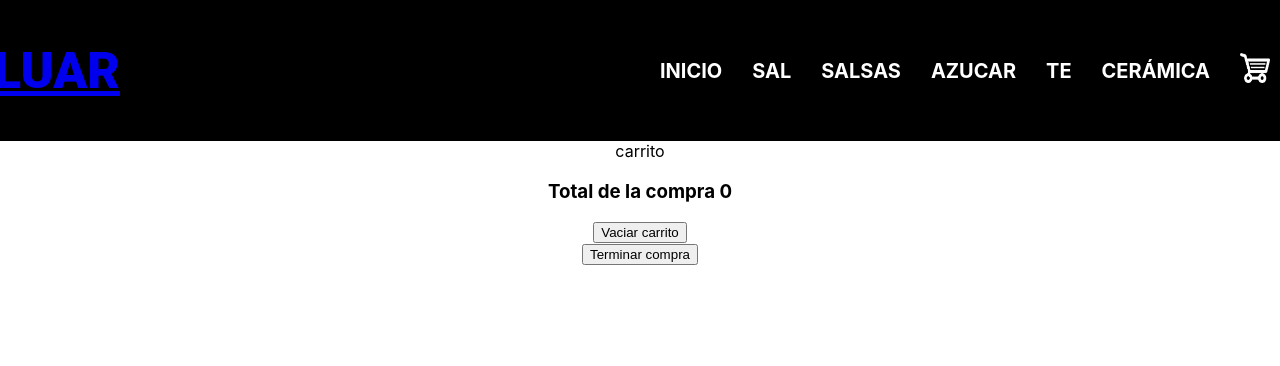
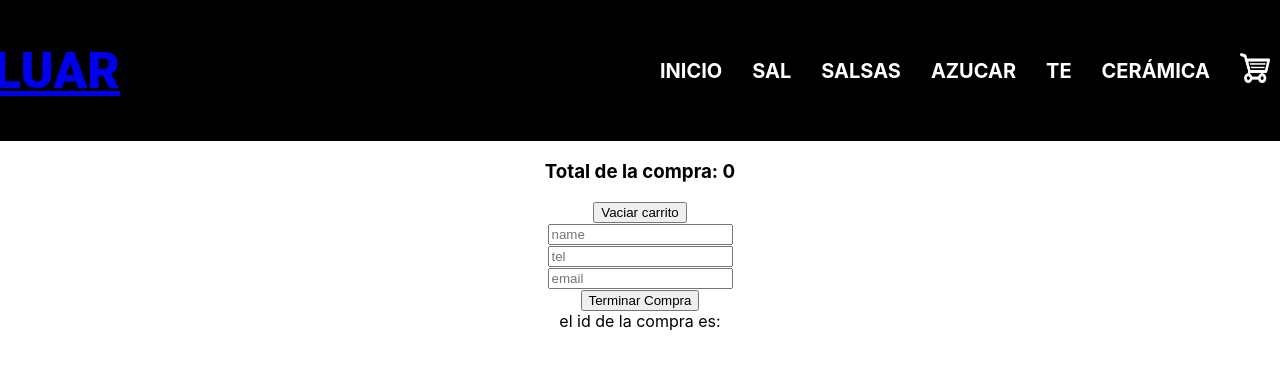
Before and after one commit to gas2910/ecommerce-luar, a React (Create React App) app: page /cart in a window 1280 px wide. Shown: the top 366 px of the page. Built offline with nearby package versions, Linux system fonts and the light colour scheme.

Commit message:
generacion de ordenes

```diff
--- a/package.json
+++ b/package.json
@@ -11,6 +11,7 @@
     "react-dom": "^17.0.2",
     "react-router-dom": "^6.2.2",
     "react-scripts": "5.0.0",
+    "sweetalert": "^2.1.2",
     "web-vitals": "^2.1.4"
   },
   "scripts": {
--- a/src/components/Cart/cart.jsx
+++ b/src/components/Cart/cart.jsx
@@ -1,17 +1,84 @@
+import { addDoc, collection, getFirestore } from "firebase/firestore"
+import { useState } from "react"
 import { useCartContext } from "../../context/cartContext"
 
+
 function Cart() {
-    const {cartList, vaciarCarrito, precioTotal, eliminarItem, terminarCompra} = useCartContext()
-    console.log(cartList)
+  const {cartList, vaciarCarrito, precioTotal, eliminarItem, precioParcial} = useCartContext()
+  const [dataForm, setDataForm] = useState({
+    email: '', name: '', phone: ''
+  })
+  const [id, setId] = useState('')
+
+  const generarOrden= async (e)=>{
+    e.preventDefault();
+
+    let orden = {}
+
+    orden.buyer = dataForm
+    orden.total = precioTotal();
+
+    orden.productos = cartList.map(cartItem => {
+        const id = cartItem.id;
+        const nombre = cartItem.nombre;
+        const precio = cartItem.precio * cartItem.cantidad;
+
+        return {id, nombre, precio}
+    })
+
+    const db = getFirestore()
+    const queryCollectionSet = collection(db, 'orders')
+    addDoc(queryCollectionSet, orden)
+    .then(resp => setId(resp.id))
+    .catch(err => console.log(err))
+    .finally(() => console.log('termino'))
+
+  }
+
+
+  const handleChange = (e) => {
+      setDataForm({
+        ...dataForm,
+        [e.target.name]: e.target.value
+    })
+  }
 
   return (
 
     <div>
-        carrito
-        {cartList.map(item => <li key = {item.id}>{item.nombre} {item.cantidad} <button onClick = {() => eliminarItem (item.id)} >Eliminar</button></li>)}
-        <h3>Total de la compra {precioTotal()}</h3>
+        {cartList.map(item => <li key = {item.id}>nombre: {item.nombre} cantidad: {item.cantidad} precio: {precioParcial()}<button onClick = {() => eliminarItem (item.id)} >Eliminar</button></li>)}
+        <h3>Total de la compra: {precioTotal()}</h3>
         <button onClick = {vaciarCarrito} >Vaciar carrito</button> <br/>
-        <button onClick = {terminarCompra} >Terminar compra</button>
+        <form
+                onSubmit={generarOrden}
+            >
+                <input
+                    type='text'
+                    name='name'
+                    placeholder='name'
+                    value={dataForm.name}
+                    onChange={handleChange}
+                /><br />
+                <input
+                    type='text'
+                    name='phone'
+                    placeholder='tel'
+                    value={dataForm.phone}
+                    onChange={handleChange}
+                /><br/>
+                <input
+                    type='email'
+                    name='email'
+                    placeholder='email'
+                    value={dataForm.email}
+                    onChange={handleChange}
+                /><br/>
+
+                <button>Terminar Compra</button>
+                <br/>
+                {id.length !== '' && `el id de la compra es: ${id}`}
+            </form>
+        {/* <button onClick = {terminarCompra} >Terminar compra</button> */}
     </div>
 
   )
--- a/src/components/ItemDetailContainer/ItemDetail.jsx
+++ b/src/components/ItemDetailContainer/ItemDetail.jsx
@@ -6,14 +6,12 @@ import { useCartContext } from "../../context/cartContext"
 const ItemDetail = ({items}) => {
     const {img, nombre, precio, caracteristicas, stock} = items
     const [count, setCount] = useState(null)
-    const {agregarAlCarrito, cartList} = useCartContext()
+    const {agregarAlCarrito} = useCartContext()
 
     const onAdd = (cant) => {
         setCount(cant)
         agregarAlCarrito({...items, cantidad: cant})
     }
-
-    console.log(cartList)
 
     return (
         <div>
--- a/src/components/ItemDetailContainer/ItemDetailContainer.jsx
+++ b/src/components/ItemDetailContainer/ItemDetailContainer.jsx
@@ -7,18 +7,17 @@ import ItemDetail from './ItemDetail'
 const ItemDetailContainer = () => {
     //llamada a la API
     const [items, setItems] = useState({})
-    const [loading, setLoading] = useState(false)
+    const [loading, setLoading] = useState(true)
     const {detalleId} = useParams ()
 
 
     useEffect(() =>{
-        // setLoading(true)
         const db = getFirestore()
         const queryDb = doc(db, 'productos', detalleId)
         getDoc(queryDb)
         .then(resp => setItems({id:resp.id, ...resp.data()}) )
-        // .catch((err) => console.log(err))
-        // .finally(() => {setLoading(false)})
+        .catch((err) => console.log(err))
+        .finally(() => {setLoading(false)})
     },[detalleId])
 
   return (
--- a/src/components/ItemListContainer/ItemListContainer.jsx
+++ b/src/components/ItemListContainer/ItemListContainer.jsx
@@ -13,7 +13,6 @@ function ItemListContainer ({greeting}) {
 
     useEffect(() =>{
         if (categoriaId){
-            // setLoading(true)
             const db = getFirestore()
             const queryCollection = collection(db, 'productos')
             const queryFilter = query(queryCollection, where('categoria', '==', categoriaId))
--- a/src/context/cartContext.jsx
+++ b/src/context/cartContext.jsx
@@ -23,6 +23,10 @@ const precioTotal = () => {
     return cartList.reduce((acum, prod) => acum + (prod.cantidad * prod.precio) , 0)
 }
 
+const precioParcial = () => {
+
+}
+
 const sumaItems = () => {
     return cartList.reduce((acum, prod) => acum += prod.cantidad , 0)// acum = acum + cantidad
 }
@@ -37,6 +41,7 @@ return (
         agregarAlCarrito,
         vaciarCarrito,
         precioTotal,
+        precioParcial,
         sumaItems,
         eliminarItem,
         terminarCompra
```
Also changed, not shown: 1 other file (tests, documents, lock files or other folders).
